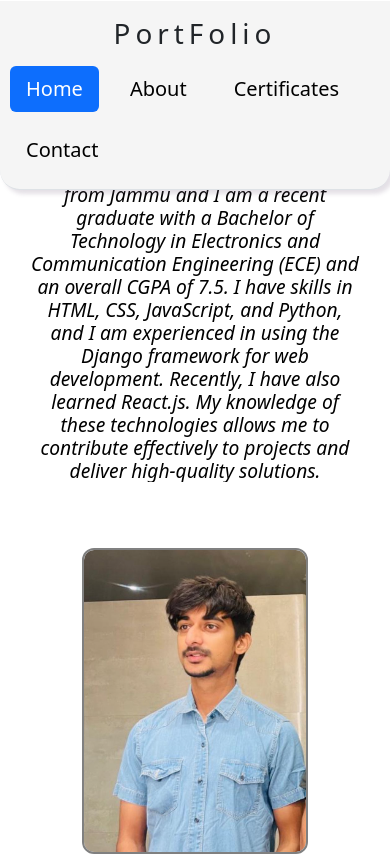
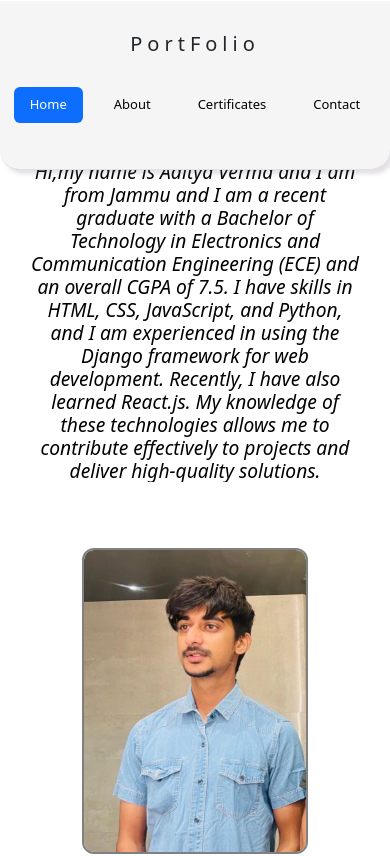
Before and after one commit to AdityaExplorer/port-react, a React (Vite) app: page / in a window 390 px wide. Shown: the top 856 px of the page. Built offline with nearby package versions, Linux system fonts and the light colour scheme.

Commit message:
'adjust_navbar_a_href'

```diff
--- a/src/components/Navbar.css
+++ b/src/components/Navbar.css
@@ -49,5 +49,13 @@ header {
 @media(max-width:796px){
     header{
         margin-top: 1px;
+        height: 20vh;
+    }
+    h1{
+        font-size: 20px;
+    }
+    .nav-link {
+        font-size: 13px;
+        column-gap: 1px;
     }
 }
--- a/src/components/Navbar.jsx
+++ b/src/components/Navbar.jsx
@@ -1,10 +1,6 @@
 import './Navbar.css';
 
 const Navbar=({selectedTab,setSelectedTab,onCertificateClick,onConatctClick })=>{
-
-
-
-
     return (
       <header className="d-flex flex-wrap align-items-center justify-content-center justify-content-md-between py-3 mb-4 border-bottom fixed-top">
       <div className="col-md-3 mb-2 mb-md-0">
```
